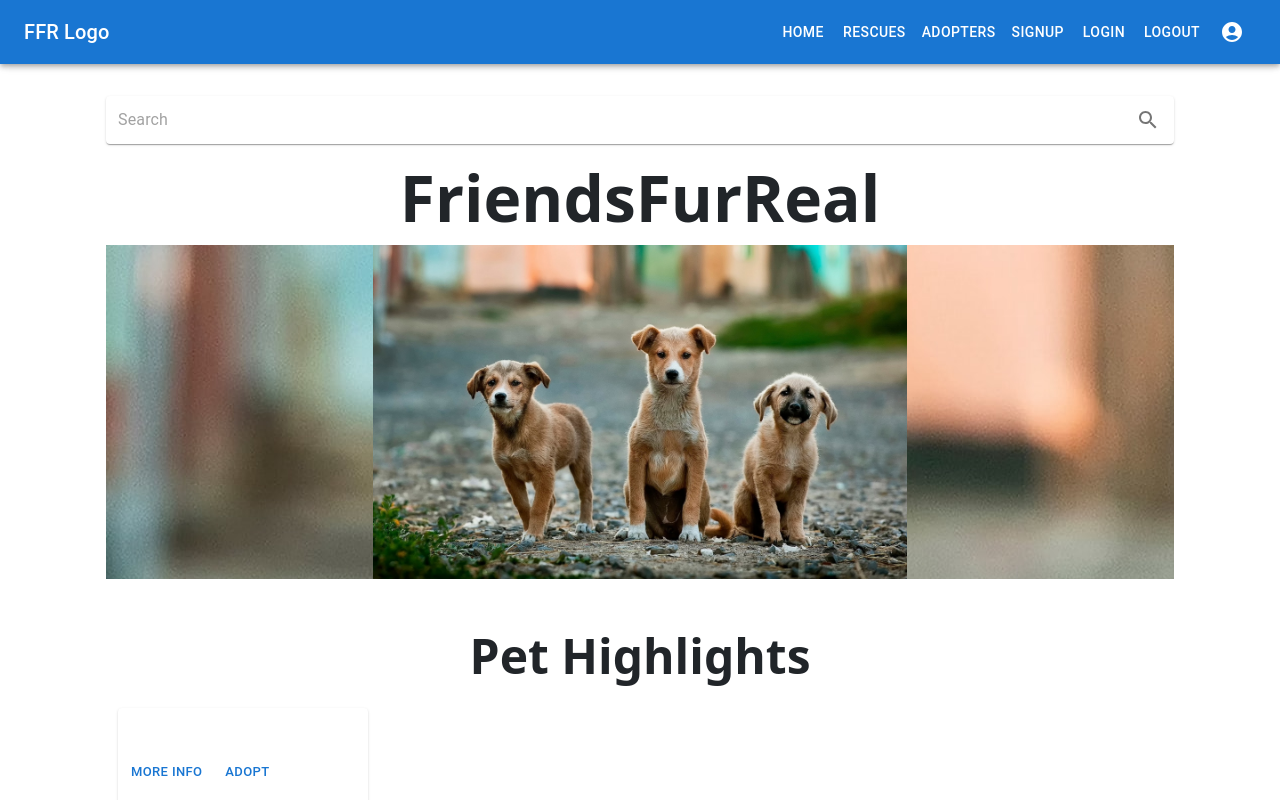
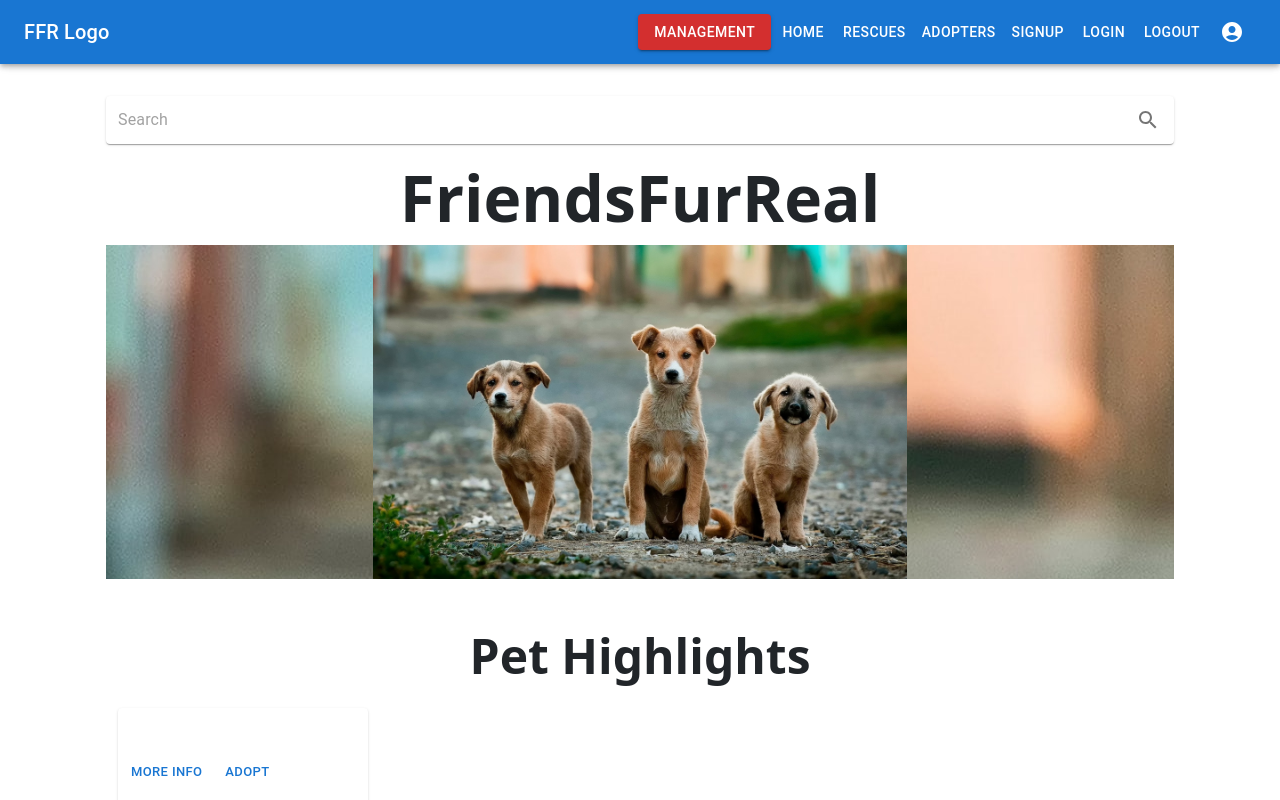
Before and after one commit to stacieherrington/friends-fur-real, a React (Create React App) app in the folder ghi/: page / in a window 1280 px wide. Shown: the top 800 px of the page. Built offline with nearby package versions, Linux system fonts and the light colour scheme.

Commit message:
management menu for navbar done

```diff
--- a/ghi/src/DrawerAppBar.js
+++ b/ghi/src/DrawerAppBar.js
@@ -17,7 +17,7 @@ import MenuItem from '@mui/material/MenuItem';
 import Menu from '@mui/material/Menu';
 import AccountCircle from '@mui/icons-material/AccountCircle';
 import { Link } from '@mui/material';
-
+import ManagementMenu from './Navs/ManagementMenu';
 
 const drawerWidth = 240;
 
@@ -34,6 +34,10 @@ async function logout() {
 }
 
 function DrawerAppBar(props) {
+  let { is_admin, is_staff, is_base } = props;
+  is_staff = true;
+  is_admin = false;
+  is_base = false;
   const { window } = props;
   const [mobileOpen, setMobileOpen] = React.useState(false);
   const [anchorEl, setAnchorEl] = React.useState(null);
@@ -183,6 +187,7 @@ function DrawerAppBar(props) {
           >
             FFR Logo
           </Typography>
+          <ManagementMenu is_staff={is_staff} is_admin={is_admin} />
           <Box sx={{ display: { xs: 'none', sm: 'block' } }}>
             <Link href="/">
               <Button sx={{ color: '#fff' }}>
--- /dev/null
+++ b/ghi/src/Navs/ManagementMenu.js
@@ -0,0 +1,54 @@
+import * as React from 'react';
+import Button from '@mui/material/Button';
+import Menu from '@mui/material/Menu';
+import MenuItem from '@mui/material/MenuItem';
+
+export default function ManagementMenu(props) {
+    const { is_admin, is_staff } = props;
+    const [anchorEl, setAnchorEl] = React.useState(null);
+    const open = Boolean(anchorEl);
+    const handleClick = (event) => {
+        setAnchorEl(event.currentTarget);
+    };
+    const handleClose = () => {
+        setAnchorEl(null);
+    };
+    if (is_admin || is_staff) {
+        return (
+            <div>
+                <Button color='error' variant='contained'
+                    id="nav-management-positioned-button"
+                    aria-controls={open ? 'nav-management-positioned-menu' : undefined}
+                    aria-haspopup="true"
+                    aria-expanded={open ? 'true' : undefined}
+                    onClick={handleClick}
+                >
+                    Management
+                </Button>
+                <Menu
+                    id="nav-management-positioned-menu"
+                    aria-labelledby="nav-management-positioned-button"
+                    anchorEl={anchorEl}
+                    open={open}
+                    onClose={handleClose}
+                    anchorOrigin={{
+                        vertical: 'top',
+                        horizontal: 'left',
+                    }}
+                    transformOrigin={{
+                        vertical: 'top',
+                        horizontal: 'left',
+                    }}
+                >
+                    <MenuItem onClick={handleClose}>Manage Pets</MenuItem>
+                    <MenuItem onClick={handleClose}>Review Applications</MenuItem>
+                    <MenuItem onClick={handleClose}>Review Stories</MenuItem>
+                    <MenuItem disabled={!is_admin} onClick={handleClose}>Manage Staff</MenuItem>
+                </Menu>
+            </div>
+        );
+    }
+    else {
+        return (<div></div>)
+    }
+}
```
Lines whose indentation alone changed are shown as unchanged.
